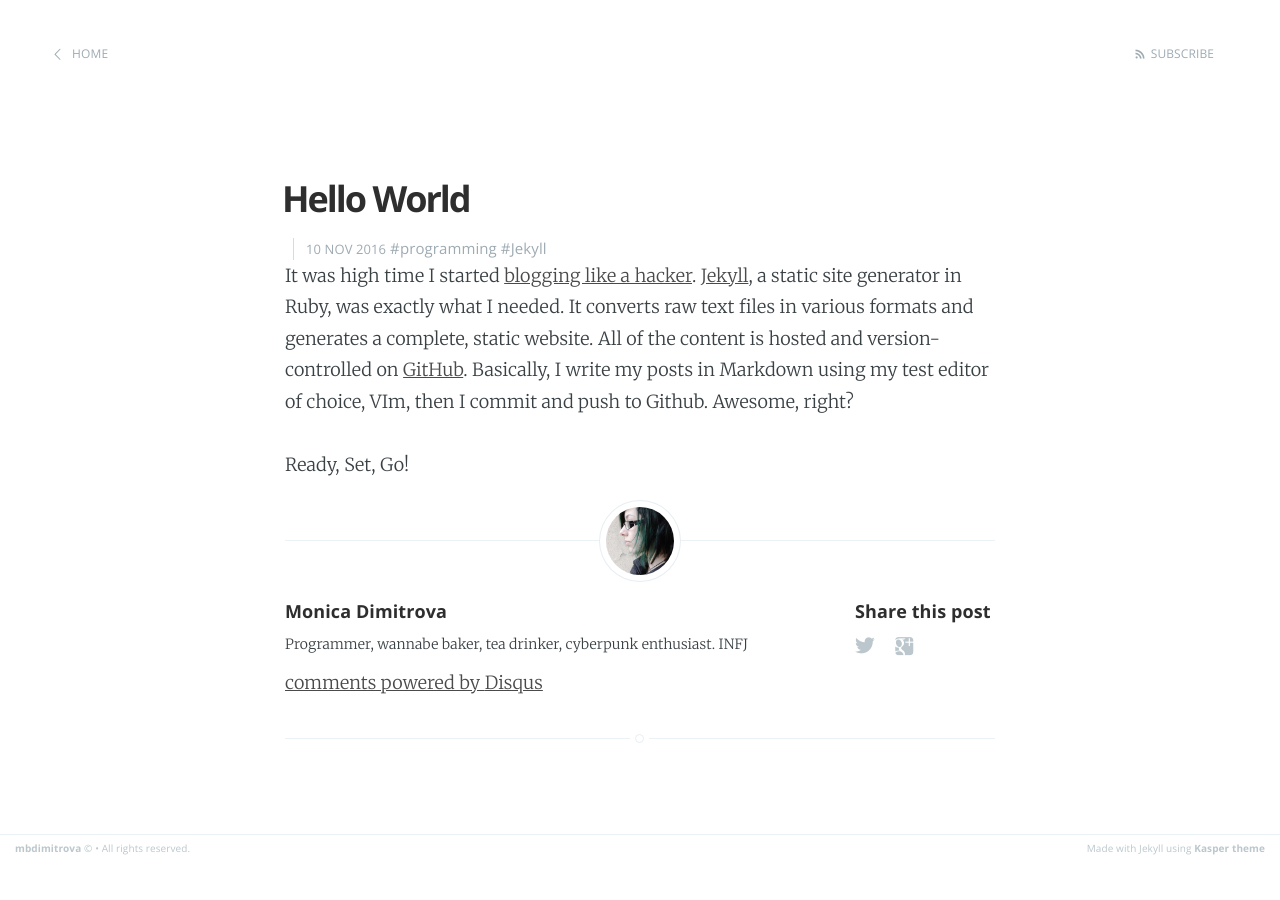
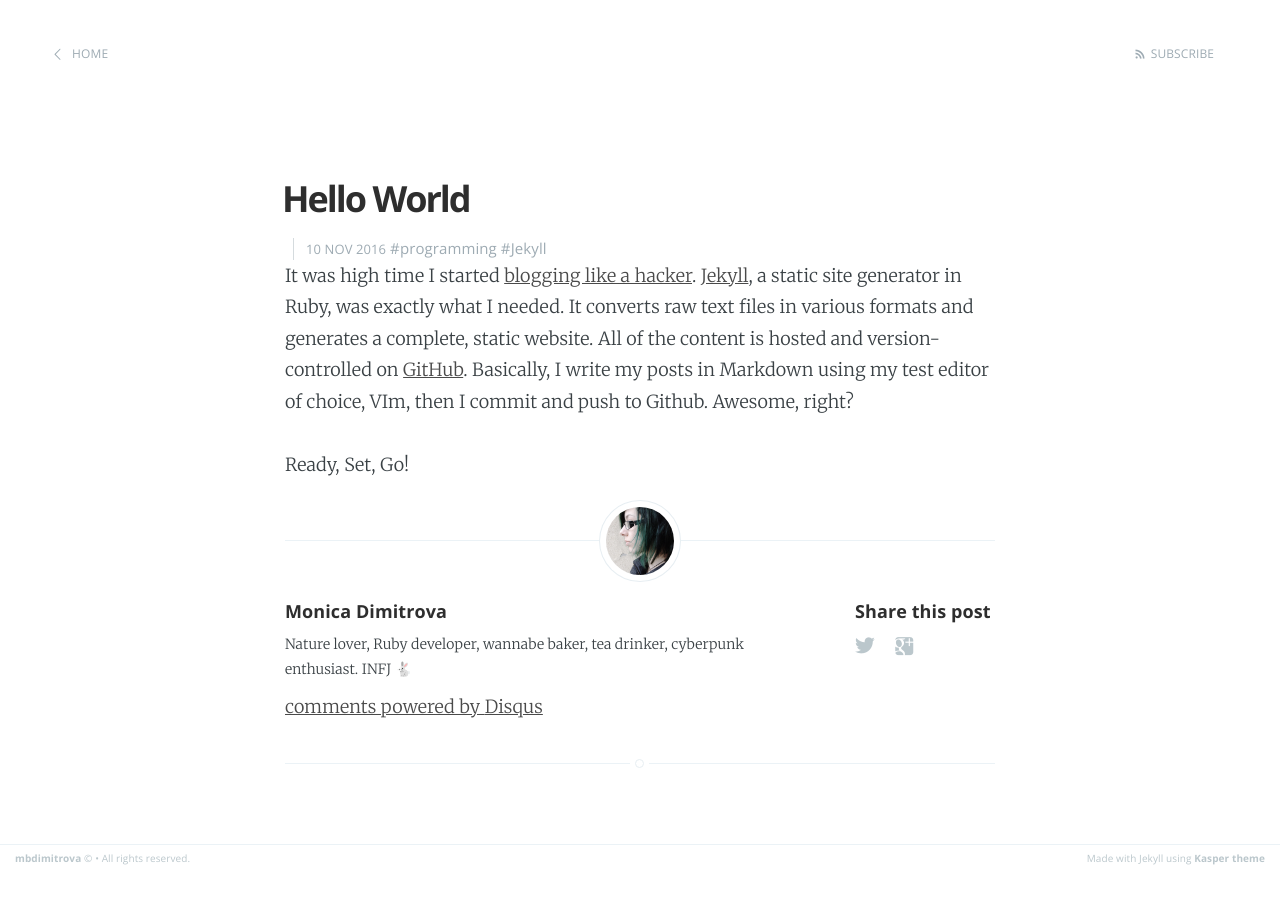
Before and after one commit to spiralnegative/spiralnegative.github.io, a Jekyll site: the page built from _posts/2016-11-10-hello-world.markdown, in a window 1280 px wide. Built offline with Jekyll 4.4.1, drawn with Linux system fonts in a browser that asks for light colours; comment, search, counter and statistics services are not loaded.

Commit message:
Update bio

```diff
--- a/_config.yml
+++ b/_config.yml
@@ -13,5 +13,5 @@ gems: [jekyll-paginate]
 # Details for the RSS feed generator
 url:            'http://mbdimitrova.space'
 author:         'Monica Dimitrova'
-bio:            'Programmer, wannabe baker, tea drinker, cyberpunk enthusiast. INFJ'
+bio:            'Nature lover, Ruby developer, wannabe baker, tea drinker, cyberpunk enthusiast. INFJ 🐇'
 permalink: /:title.html
```
